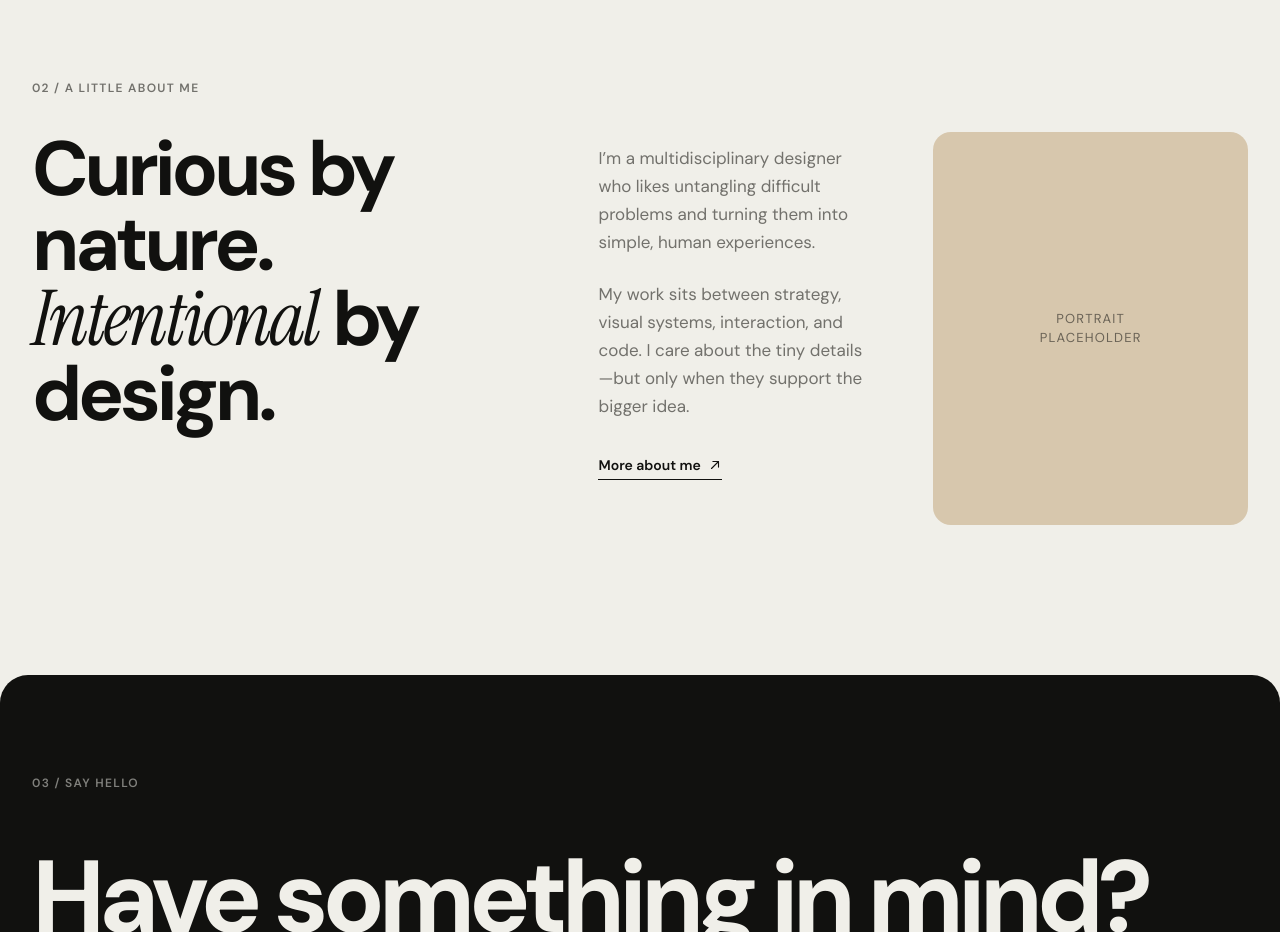
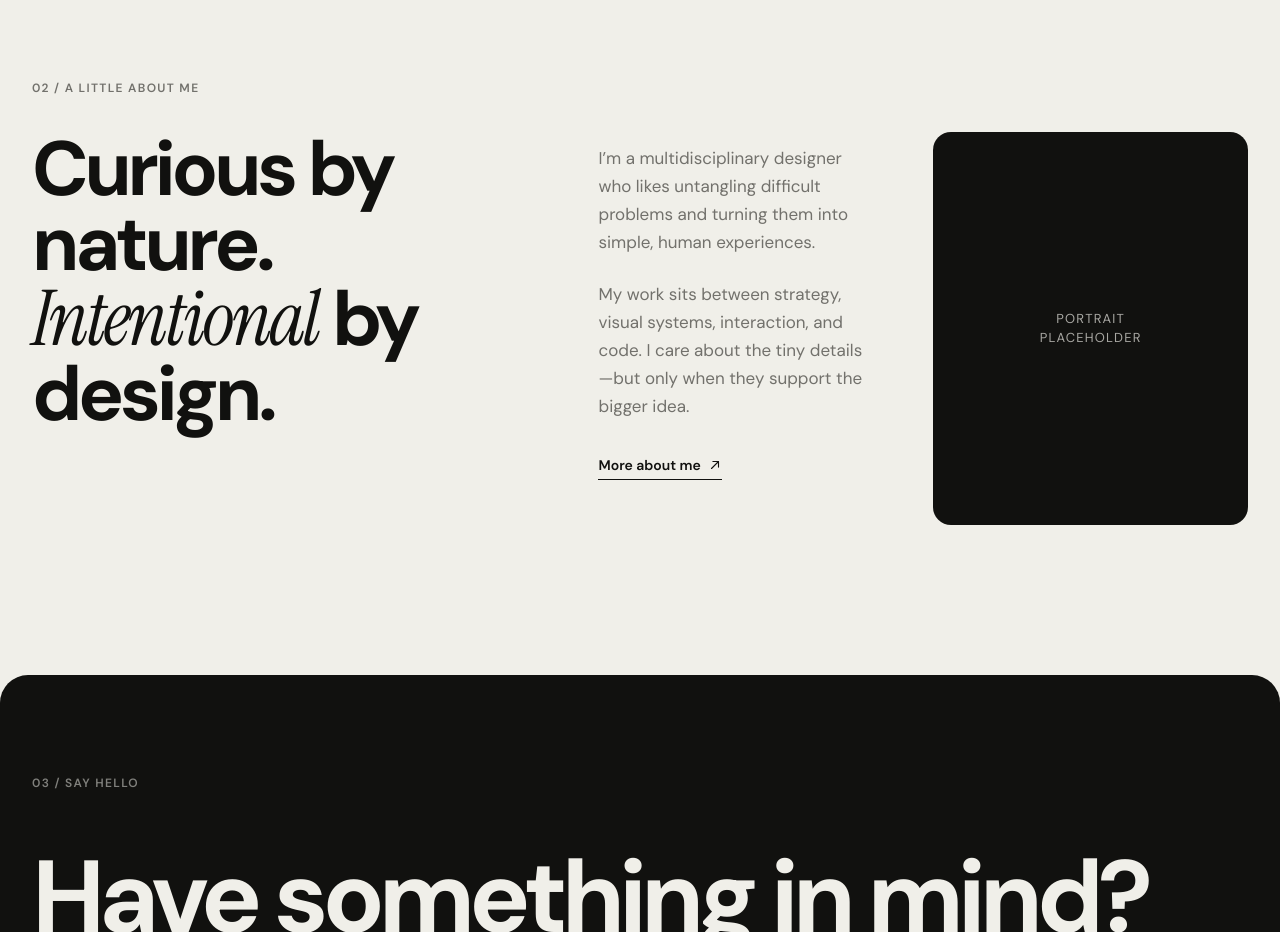
Before and after one commit to gabrielladina16/Portfolio, a website built with Vite: page index.html in a window 1280 px wide. Shown: the part 2560-3492 px from the top of the page. Built offline with nearby package versions, Linux system fonts and the light colour scheme; files whose address does not match are found by name.

Commit message:
Change color of placeholder

```diff
--- a/src/styles/components.css
+++ b/src/styles/components.css
@@ -4,7 +4,7 @@
 .tone-blue { background: #407ec9; }
 .tone-lime { background: #c6d866; }
 .tone-violet { background: #8f79bf; }
-.tone-sand { background: #d7c7ad; }
+.tone-sand { background: #11110f; color: rgba(240,239,233,.68); }
 .project-label, .placeholder-tag { position: absolute; z-index: 3; top: 18px; left: 18px; padding: 8px 11px; border-radius: 999px; background: rgba(255,255,255,.78); backdrop-filter: blur(10px); font-size: 10px; font-weight: 700; letter-spacing: .07em; text-transform: uppercase; }
 .card-arrow { position: absolute; z-index: 3; top: 18px; right: 18px; display: grid; place-items: center; width: 42px; height: 42px; border-radius: 50%; background: rgba(255,255,255,.85); transform: translate(-8px, 8px); opacity: 0; transition: .35s ease; }
 .project-card:hover .card-arrow { transform: none; opacity: 1; }
```
Also changed, not shown: dist/assets/index-BW6-PkyC.css (added), dist/assets/index-BtjKDd-D.css (deleted), dist/assets/index-CfRgT_1G.js (renamed from dist/assets/index-BHRxXJ0o.js), dist/index.html.
